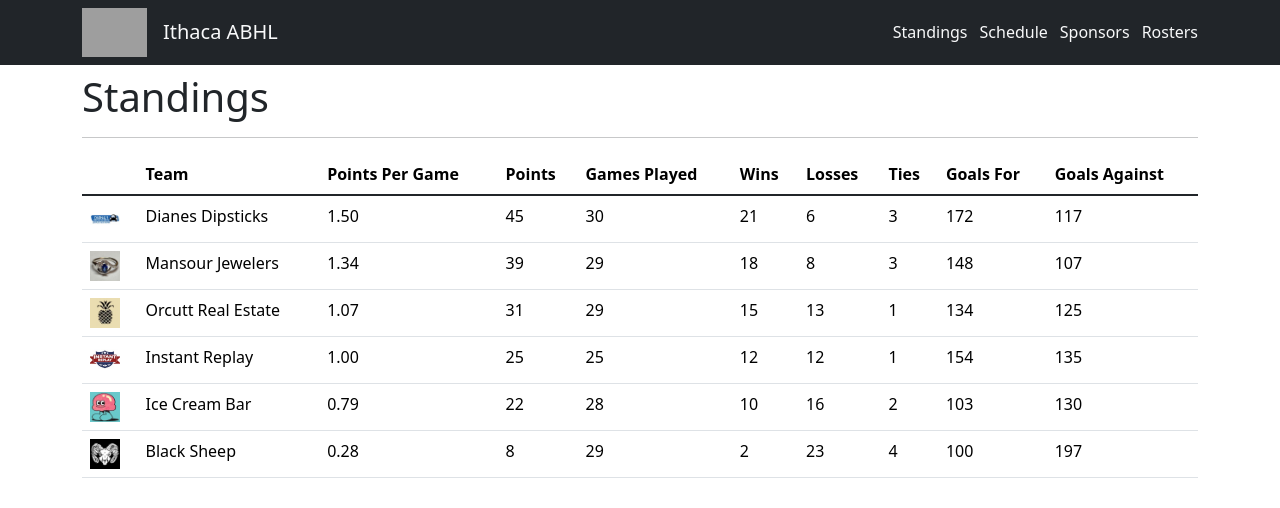
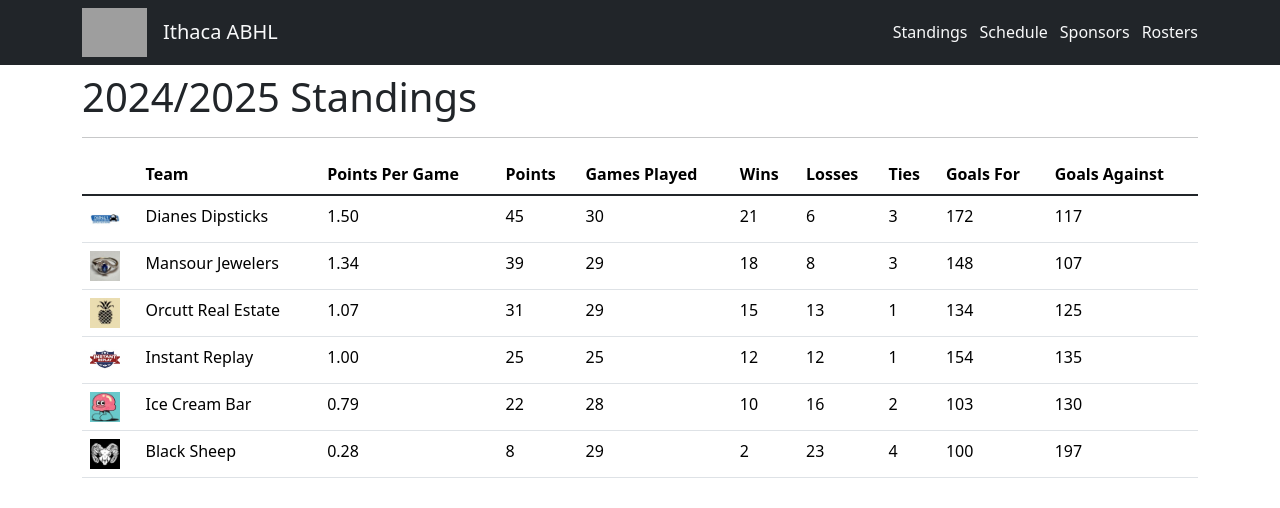
Before and after one commit to MichaelBluetooth/ithaca-ab-hockey, an Angular app: page /standings in a window 1280 px wide. Shown: the top 508 px of the page. Built offline with nearby package versions, Linux system fonts and the light colour scheme; grey boxes are pictures that could not be loaded.

Commit message:
4 weeks update

```diff
--- a/src/app/featured-content.ts
+++ b/src/app/featured-content.ts
@@ -1,3 +1,3 @@
 export const FEATURED_CONTENT = {
-  video: 'https://www.youtube.com/embed/Kch9mil9W2M'
+  video: 'https://www.youtube.com/embed/Qf3cIhl6k0c'
 };
--- a/src/app/home/components/featured-content/featured-content.component.html
+++ b/src/app/home/components/featured-content/featured-content.component.html
@@ -1,5 +1,5 @@
 <div class="wrapper">
-    <a href="https://www.youtube.com/watch?v=Kch9mil9W2M">
+    <!-- <a href="https://www.youtube.com/watch?v=Kch9mil9W2M">
         <div class="header-image rounded" style="height:400px"></div>
         <div class="content-text text-light">
             <div class="fs-4 fw-bold main-text">
@@ -14,6 +14,6 @@
                 </div>
             </div>
         </div>
-    </a>
-    <!-- <iframe [src]='videoUrl' frameborder="0" height="400px" width="100%" allowfullscreen allow="autoplay"></iframe> -->
+    </a> -->
+    <iframe [src]='videoUrl' frameborder="0" height="400px" width="100%" allowfullscreen allow="autoplay"></iframe>
 </div>
--- a/src/app/schedule/components/schedule/schedule.component.html
+++ b/src/app/schedule/components/schedule/schedule.component.html
@@ -3,8 +3,12 @@
 </h1>
 
 <p>
+  The 2025/2026 schedule will be posted soon!
+</p>
+
+<!-- <p>
   The official schedule is available on <a href="https://docs.google.com/spreadsheets/d/1ttVHnN5RidBciGpv9I9GDgvQnjQ9VYObOI0zsuOd8kY/edit?gid=1969887782#gid=1969887782">the google spreadsheet</a>.
-</p>
+</p> -->
 
 <!-- <h3>Google Calendars</h3>
 <p>Thank you to Suan Yong for creating Google Calendars for each team.</p>
@@ -27,7 +31,7 @@
 
 <hr>
 
-<ng-container *ngFor="let gameDay of schedule | groupGamesByDay">
+<!-- <ng-container *ngFor="let gameDay of schedule | groupGamesByDay">
   <div class="p-2" [id]="gameDay.date | date:'fullDate'" [class.highlight]="gameDay.date | isToday">
     <div class="fs-6 fw-bold">{{gameDay.date | date: 'fullDate'}}</div>
     <table class="table table-responsive">
@@ -61,4 +65,4 @@
       </tbody>
     </table>
   </div>
-</ng-container>
+</ng-container> -->
--- a/src/app/standings/components/standings/standings.component.html
+++ b/src/app/standings/components/standings/standings.component.html
@@ -1,4 +1,4 @@
-<h1>Standings</h1>
+<h1>2024/2025 Standings</h1>
 <hr>
 
 <table class="table">
```
